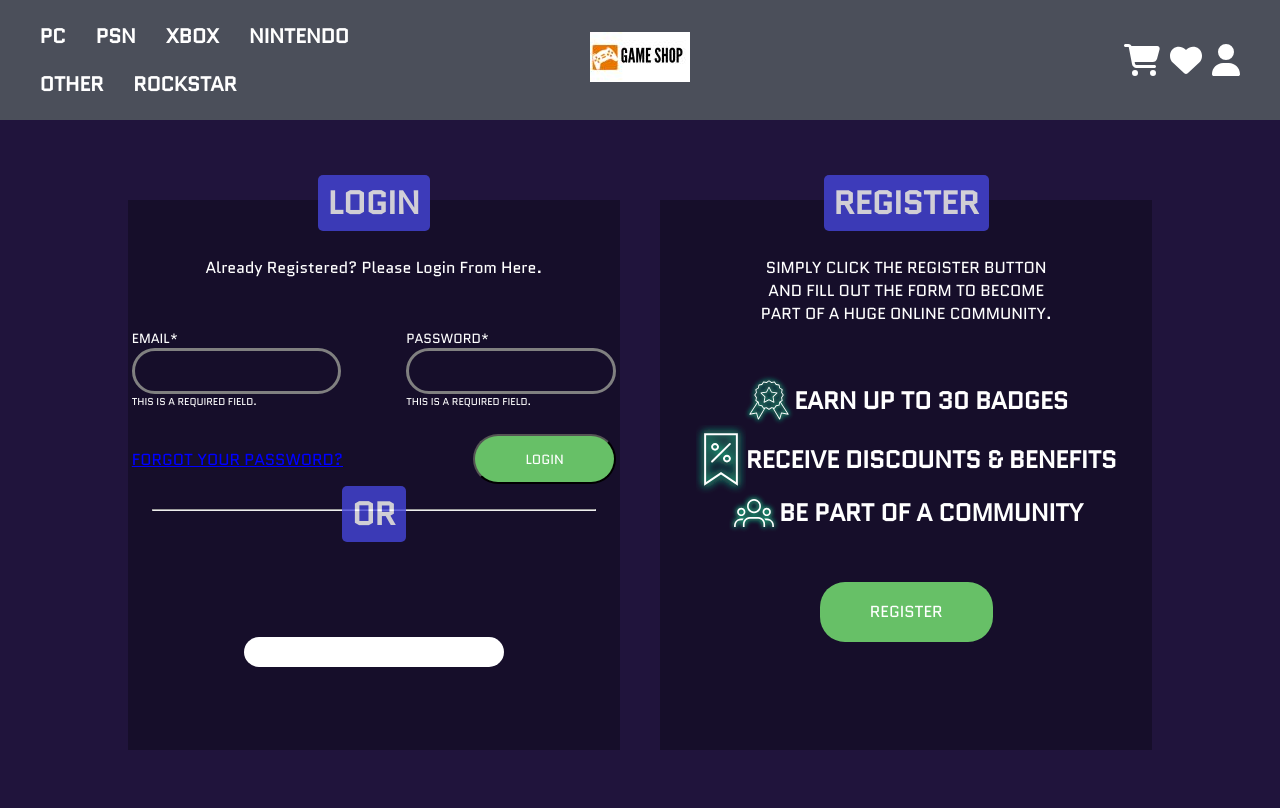
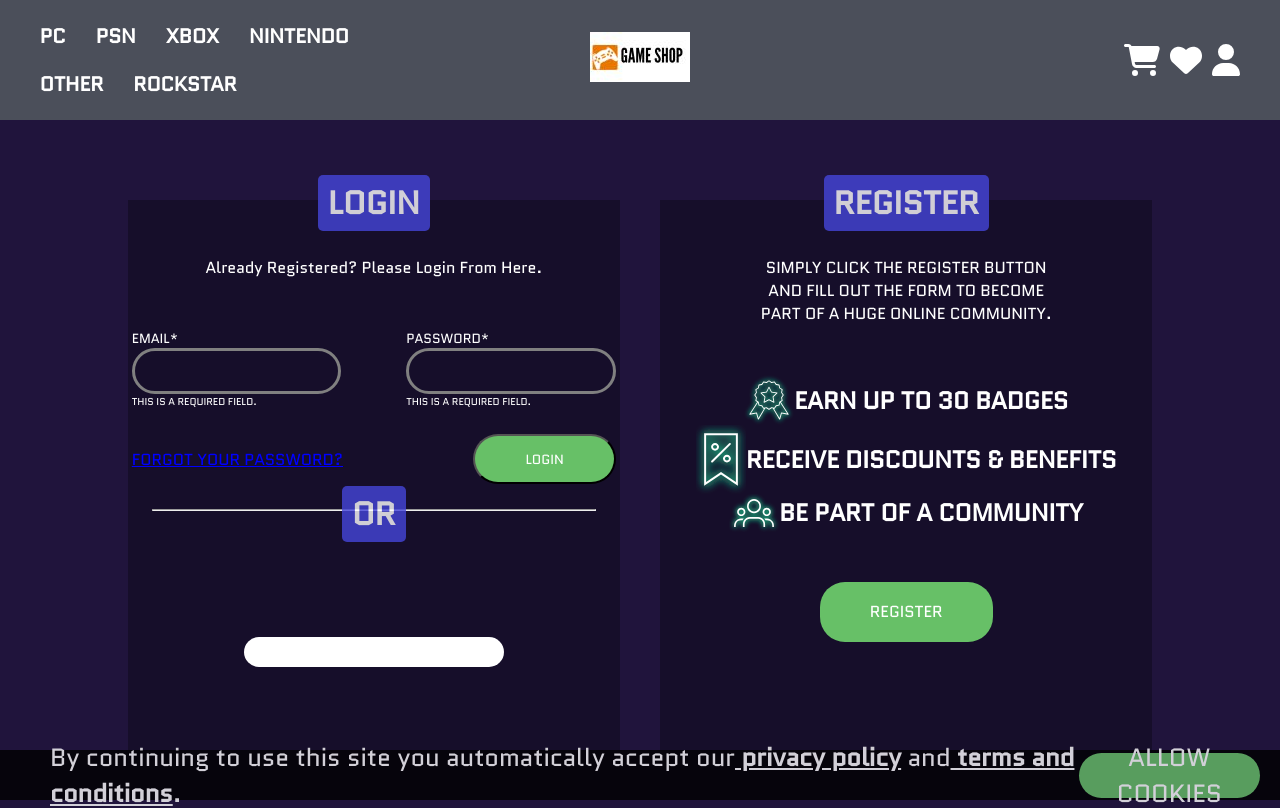
Before and after one commit to mariuszo52/Shop-Online-Front, a React (Create React App) app: page /account/login in a window 1280 px wide. Shown: the top 808 px of the page. Built offline with nearby package versions, Linux system fonts and the light colour scheme; no server answers.

Commit message:
add cookies accept bar

```diff
--- a/src/App.js
+++ b/src/App.js
@@ -19,6 +19,9 @@ import UserPanelPage from "./pages/UserPanelPage";
 import CheckoutPage from "./pages/CheckoutPage";
 import PrivacyPolicy from "./pages/PrivacyPolicy/PrivacyPolicy";
 import TermsAndConditions from "./pages/PrivacyPolicy/TermsAndConditions";
+import {CookiesProvider} from "react-cookie";
+import {CookiesPolicyProvider} from "./context/CookiesPolicyContext";
+import CookiesPolicyBar from "./components/CookiesPolicyBar";
 
 function App() {
     const [googleClientId, setGoogleClientId] = useState("")
@@ -34,6 +37,8 @@ function App() {
     return (
         <GoogleOAuthProvider
             clientId= {googleClientId}>
+            <CookiesPolicyProvider>
+                <CookiesPolicyBar/>
             <NotificationProvider>
                 <NotificationBar/>
                 <BrowserRouter>
@@ -57,6 +62,7 @@ function App() {
                     </CartProvider>
                 </BrowserRouter>
             </NotificationProvider>
+            </CookiesPolicyProvider>
         </GoogleOAuthProvider>
     );
 
--- /dev/null
+++ b/src/components/CookiesPolicyBar.js
@@ -0,0 +1,39 @@
+import {useState} from "react";
+import {useCookies} from "react-cookie";
+
+function CookiesPolicyBar() {
+    const [cookies, setCookie, removeCookie] = useCookies(["cookiesAccept"]);
+    const [isBarHidden, setIsBarHidden] = useState(cookies.cookiesAccept)
+
+    function handleAllowButtonClick() {
+        setIsBarHidden(true)
+        setCookie("cookiesAccept", true, {
+            maxAge: 3600 * 24 * 14
+        })
+    }
+
+        function handlePrivacyPolicyClick() {
+            window.location.href = "/privacy-policy"
+        }
+
+        function handleTermsClick() {
+            window.location.href = "/terms-and-conditions"
+        }
+
+        return (
+            !isBarHidden && (
+                <div id={"cookies-bar"} className={"cookies-bar"}>
+                    <p className={"cookies-bar-text"}>
+                        By continuing to use this site you automatically accept our
+                        <span onClick={handlePrivacyPolicyClick}> privacy policy</span> and
+                        <span onClick={handleTermsClick}> terms and conditions</span>.
+                    </p>
+                    <p onClick={handleAllowButtonClick} className={"cookies-accept-button"}>
+                        ALLOW COOKIES
+                    </p>
+                </div>
+            )
+        );
+
+}
+    export default CookiesPolicyBar;
--- /dev/null
+++ b/src/context/CookiesPolicyContext.js
@@ -0,0 +1,22 @@
+import React, {createContext, useContext, useEffect, useState} from "react";
+import {useCookies} from "react-cookie";
+
+const CookiesPolicyContext = createContext();
+
+export function CookiesPolicyProvider({ children }) {
+
+
+    return (
+        <CookiesPolicyContext.Provider
+            value={{
+
+            }}
+        >
+            {children}
+        </CookiesPolicyContext.Provider>
+    );
+}
+
+export function useCookiesPolicy() {
+    return useContext(CookiesPolicyContext);
+}
--- a/src/index.css
+++ b/src/index.css
@@ -1576,3 +1576,45 @@
     justify-content: center;
     margin-top: 50px;
 }
+.cookies-bar{
+    opacity: 80%;
+    color: white;
+    align-items: center;
+    justify-content: space-between;
+    font-size: 25px;
+    display: flex;
+    flex-direction: row;
+    position: fixed;
+    left: 0;
+    bottom: 0;
+    z-index: 100;
+    background-color: black;
+    height: 50px;
+    width: 100%;
+}
+.cookies-bar span{
+    font-weight: bold;
+    text-decoration-line: underline;
+}
+.cookies-bar span:hover{
+    cursor: pointer;
+}
+
+.cookies-accept-button{
+    margin-right: 20px;
+    width: max-content;
+    border-radius: 25px;
+    display: flex;
+    align-items: center;
+    justify-content: center;
+    height: 25px;
+    text-align: center;
+    background-color: #67c067;
+    padding: 10px 5px;
+}
+.cookies-bar-text{
+    margin-left: 50px;
+}
+.cookies-accept-button:hover{
+    cursor: pointer;
+}
--- a/src/index.js
+++ b/src/index.js
@@ -3,6 +3,7 @@ import ReactDOM from 'react-dom/client';
 import "./index.css"
 import App from "./App";
 import AxiosInterceptor from "./interceptors/AxiosInterceptor";
+import CookiesPolicyBar from "./components/CookiesPolicyBar";
 
 const root = ReactDOM.createRoot(document.getElementById('root'));
 root.render(
```
